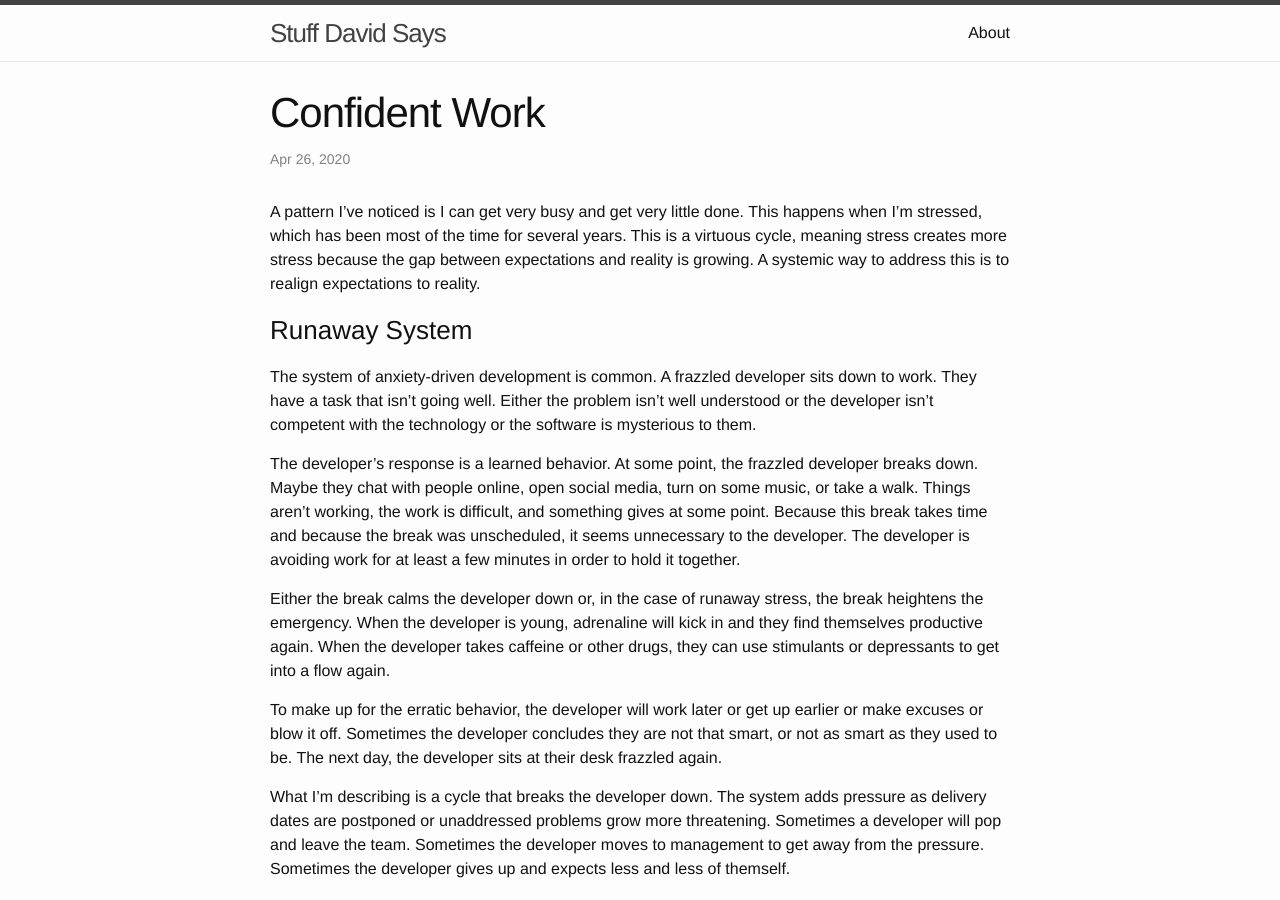
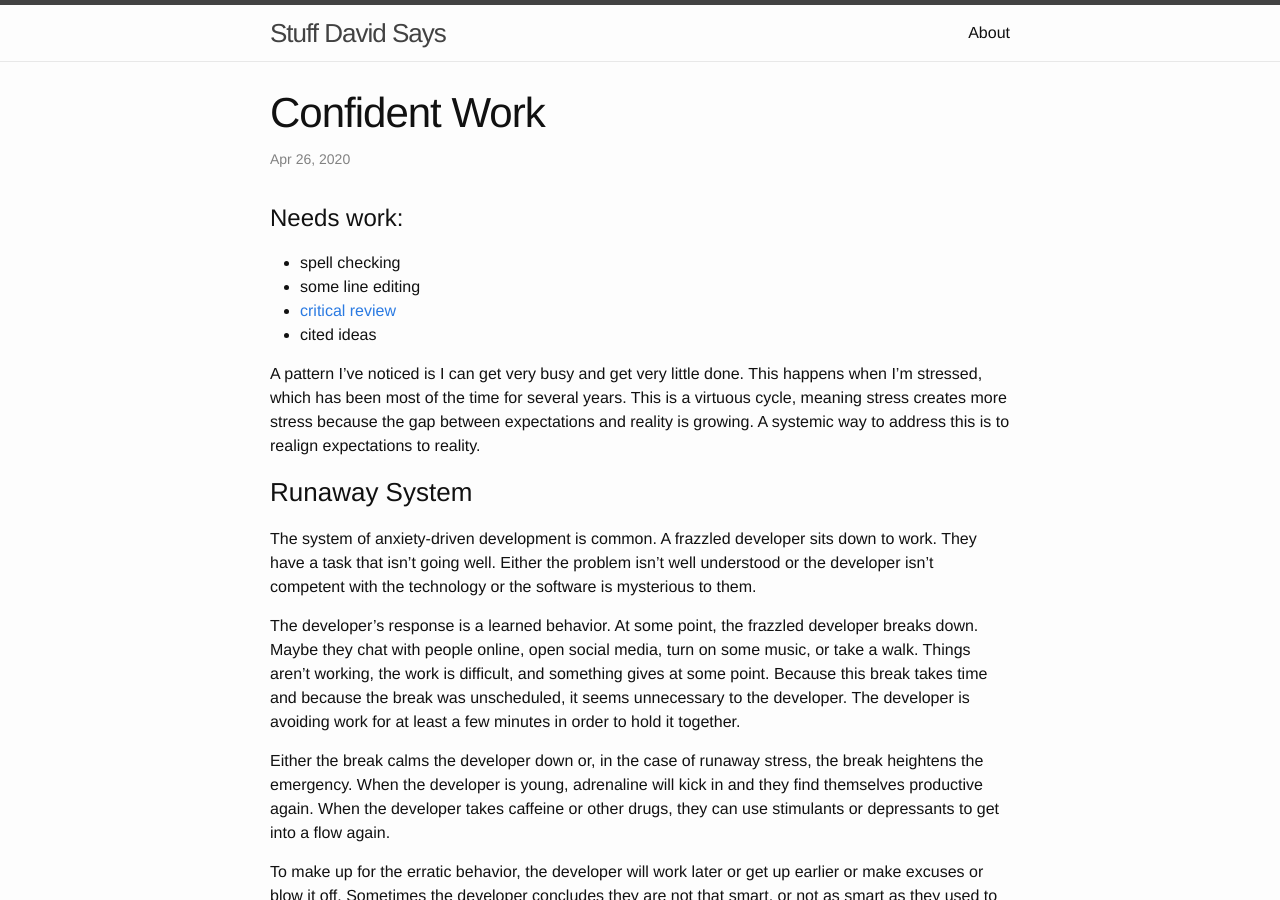
Before and after one commit to davidrichards/davidrichards.github.io, a Jekyll site: the page built from _posts/2020-04-26-confident-work.markdown, in a window 1280 px wide and 900 px high. Built offline with Jekyll 4.4.1, drawn with Linux system fonts in a browser that asks for light colours.

Commit message:
Update 2020-04-26-confident-work.markdown

```diff
--- a/_posts/2020-04-26-confident-work.markdown
+++ b/_posts/2020-04-26-confident-work.markdown
@@ -5,6 +5,13 @@ summary: Thoughts about building products
 date:   2020-04-26-03:18:20
 categories: opinion
 ---
+
+# Needs work:
+
+* spell checking
+* some line editing
+* [critical review](https://imgur.com/gallery/rMeOEfR)
+* cited ideas
 
 A pattern I've noticed is I can get very busy and get very little done. This happens when I'm stressed, which has been most of the time for several years. This is a virtuous cycle, meaning stress creates more stress because the gap between expectations and reality is growing. A systemic way to address this is to realign expectations to reality.
 
```
